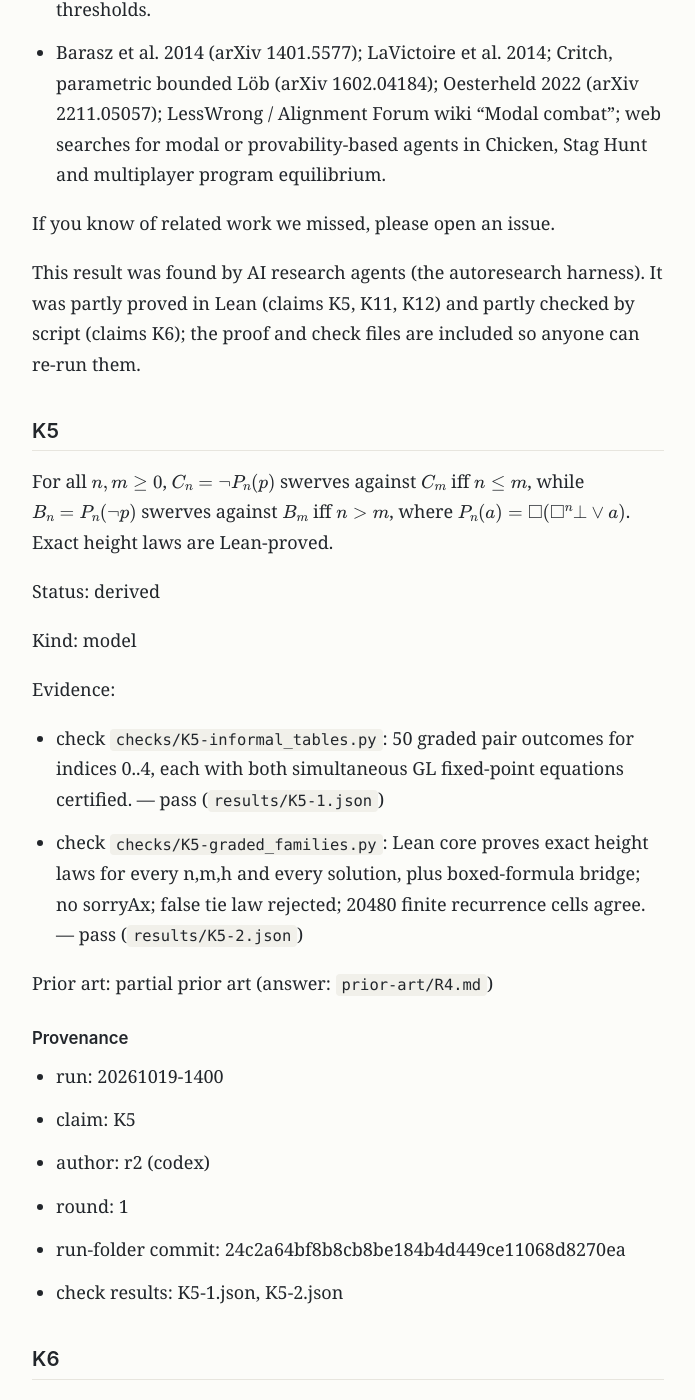
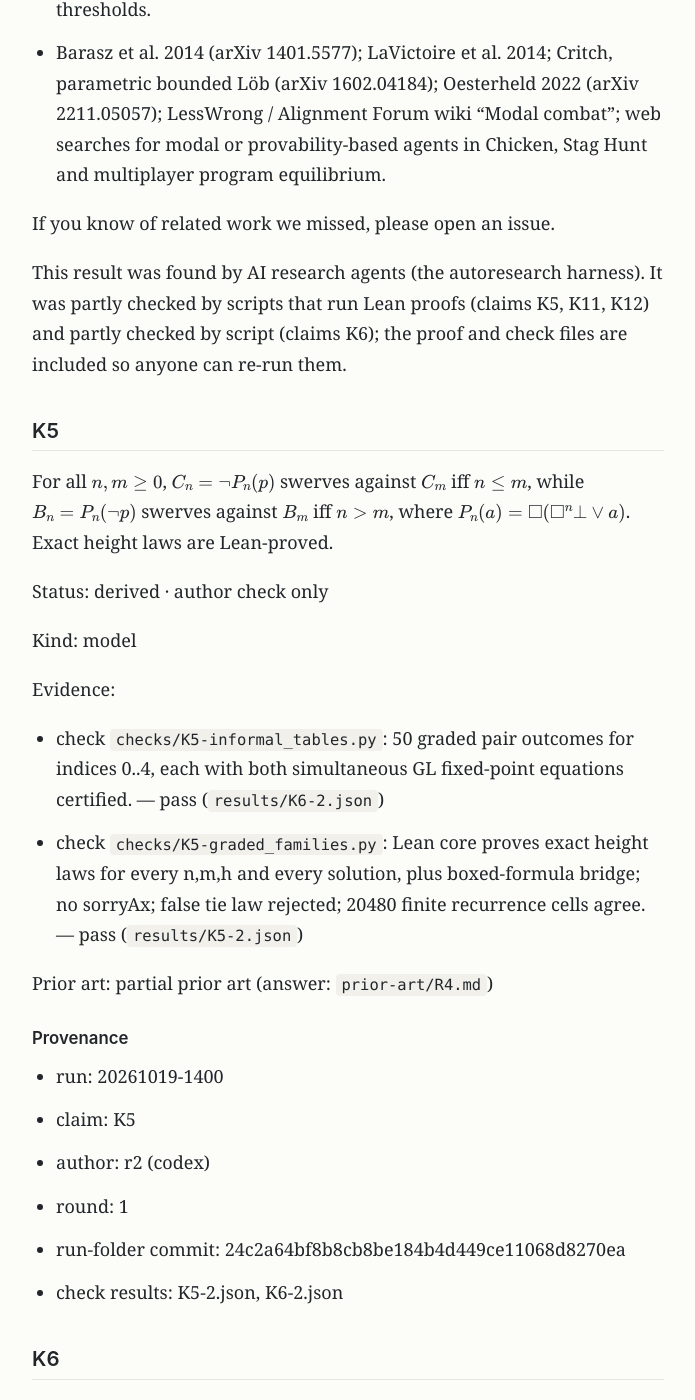
Before and after one commit to kodakodapa/autoresearch-findings, a Jekyll site: the page built from findings/chicken-informal-claims.md, in a window 1280 px wide and 1400 px high, scrolled down 2445 px. Shown: the whole window, without its empty margins (292-987 px from the left). Built offline with Jekyll 4.4.1, drawn with Linux system fonts in a browser that asks for light colours; some of the changed text lies outside the part shown.

Commit message:
Revise chicken-informal-claims: Production note: Lean proofs run inside check scripts are now described as such, separately from harness-built proofs

```diff
--- a/findings/chicken-informal-claims.md
+++ b/findings/chicken-informal-claims.md
@@ -60,18 +60,18 @@ This result extends the informal claims about CarefulBot, AstuteBot and graded C
 
 If you know of related work we missed, please open an issue.
 
-This result was found by AI research agents (the autoresearch harness). It was partly proved in Lean (claims K5, K11, K12) and partly checked by script (claims K6); the proof and check files are included so anyone can re-run them.
+This result was found by AI research agents (the autoresearch harness). It was partly checked by scripts that run Lean proofs (claims K5, K11, K12) and partly checked by script (claims K6); the proof and check files are included so anyone can re-run them.
 
 ## K5
 
 For all $n,m\ge0$, $C_n=\neg P_n(p)$ swerves against $C_m$ iff $n\le m$, while $B_n=P_n(\neg p)$ swerves against $B_m$ iff $n>m$, where $P_n(a)=\Box(\Box^n\bot\lor a)$. Exact height laws are Lean-proved.
 
-Status: derived
+Status: derived · author check only
 
 Kind: model
 
 Evidence:
-- check `checks/K5-informal_tables.py`: 50 graded pair outcomes for indices 0..4, each with both simultaneous GL fixed-point equations certified. — pass (`results/K5-1.json`)
+- check `checks/K5-informal_tables.py`: 50 graded pair outcomes for indices 0..4, each with both simultaneous GL fixed-point equations certified. — pass (`results/K6-2.json`)
 - check `checks/K5-graded_families.py`: Lean core proves exact height laws for every n,m,h and every solution, plus boxed-formula bridge; no sorryAx; false tie law rejected; 20480 finite recurrence cells agree. — pass (`results/K5-2.json`)
 
 Prior art: partial prior art (answer: `prior-art/R4.md`)
@@ -83,13 +83,13 @@ Prior art: partial prior art (answer: `prior-art/R4.md`)
 - author: r2 (codex)
 - round: 1
 - run-folder commit: 24c2a64bf8b8cb8be184b4d449ce11068d8270ea
-- check results: K5-1.json, K5-2.json
+- check results: K5-2.json, K6-2.json
 
 ## K6
 
 The 64-cell GL table for $S,N,B_0,C_0,A,H,F_0,F_1$ is certified: original CarefulBot $B_0$ self-crashes; displayed AstuteBot $A$ self-swerves; $H=\neg\Box p\land\Box(\Box\bot\lor p)$ self-cooperates but mutually defects with $F_0,F_1$.
 
-Status: derived
+Status: derived · author check only
 
 Kind: model
 
@@ -112,7 +112,7 @@ Prior art: partial prior art (answer: `prior-art/R4.md`)
 
 For all $n,m\ge0$, $C_n=\neg P_n(p)$ goes straight and $B_m=P_m(\neg p)$ swerves against it at every height, where $P_k(a)=\Box(\Box^k\bot\lor a)$. The mixed pair always yields Chicken payoffs $(4,1)$, independent of grades (Lean).
 
-Status: derived
+Status: derived · author check only
 
 Kind: model
 
@@ -134,7 +134,7 @@ Prior art: partial prior art (answer: `prior-art/R4.md`)
 
 For $H_{a,b}=\neg P_a(p)\land P_b(p)$, $P_a(z)=\Box(\Box^a\bot\lor z)$, all $a<b,c<d$ give eventual mutual action 1 iff $a=c$, else mutual action 2. Every pairing with $P_e(p)$ eventually gives mutual action 2, for all $e$ (Lean).
 
-Status: derived
+Status: derived · author check only
 
 Kind: model
 
@@ -169,3 +169,8 @@ covers this graded family, not every possible instantiation.
 3. <!-- cite:hobson2021modal --> Hobson, Donald. 2021. Yet More Modal Combat. [Link](https://www.lesswrong.com/posts/EPMnjRdhHNd65XpDt/yet-more-modal-combat)
 4. <!-- cite:boolos1993logic --> Boolos, George. 1993. The Logic of Provability. Cambridge University Press
 5. <!-- cite:solovay1976provability --> Solovay, Robert M.. 1976. Provability Interpretations of Modal Logic. Israel Journal of Mathematics
+
+<!-- autoresearch:revisions -->
+## Revisions
+
+- 2026-10-21 — Production note: Lean proofs run inside check scripts are now described as such, separately from harness-built proofs
```
Also changed, not shown: _posts/2026-10-20-chicken-informal-claims.md (+10 -5 lines), claims/chicken-informal-claims/claim.md (+12 -7 lines), index.md (+1 -1 lines), README.md, claims/chicken-informal-claims/manifest.json, report/manifest.json, 5 other files.
